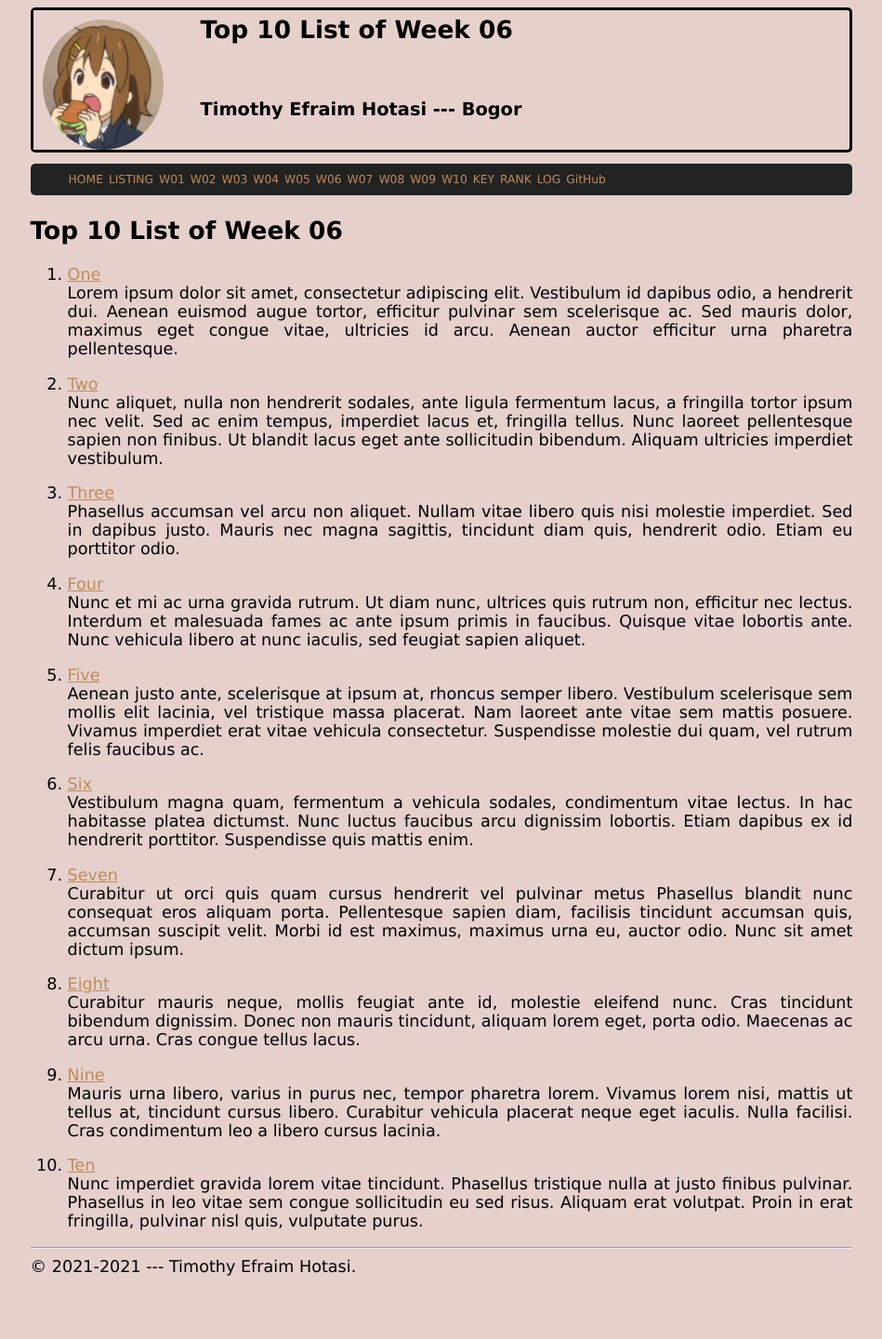
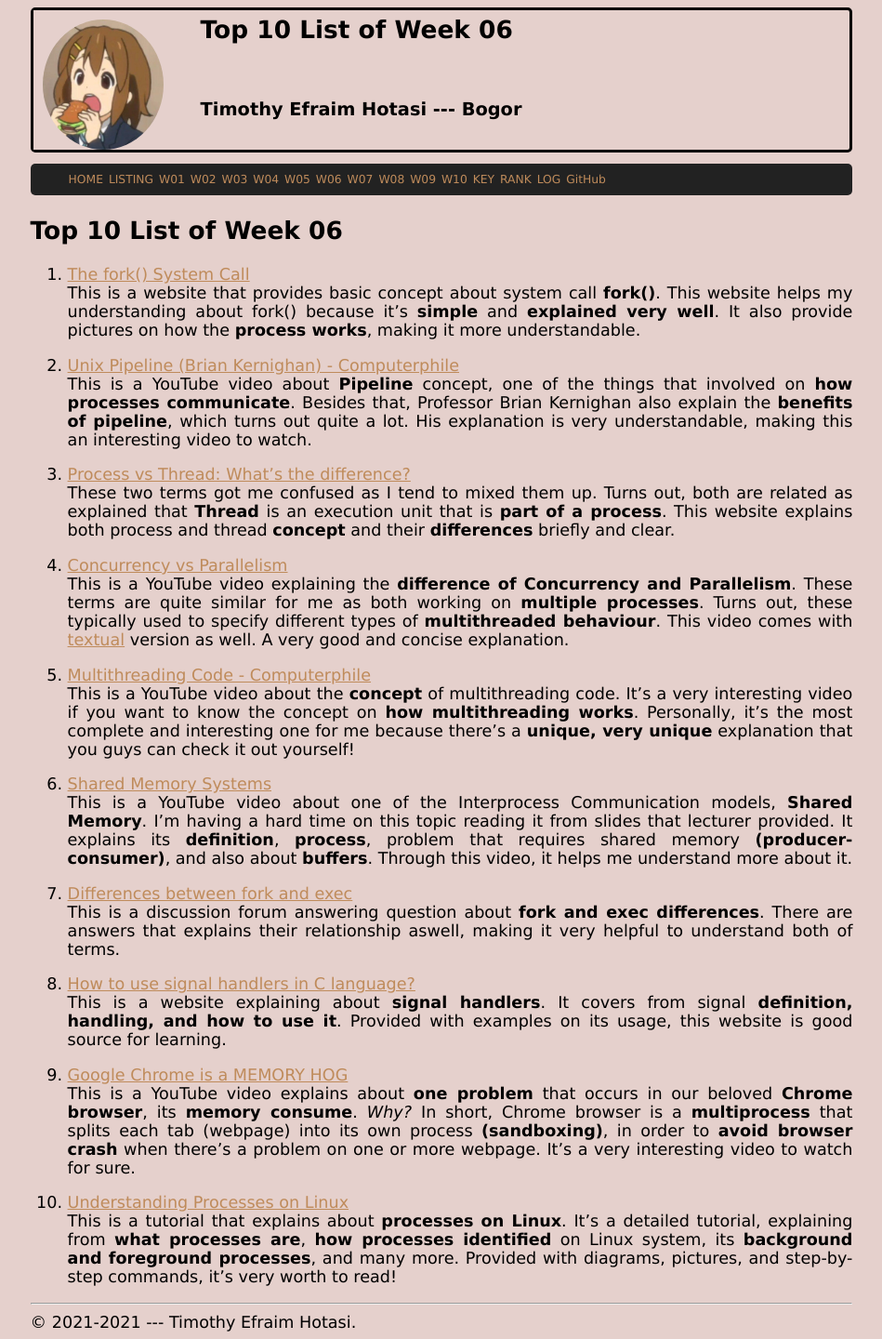
Before and after one commit to X1non/os211, a Jekyll site: the page built from w06.md, in a window 1280 px wide. Shown: the whole page at 93% size, without its empty margins (165-1114 px from the left). Built offline with Jekyll 4.4.1, drawn with Linux system fonts in a browser that asks for light colours; our own code applies the rules of GitHub Pages for plain Markdown files; before the commit the page ends 1380 px from its top, so only the background shows below that.

Commit message:
w06 done

```diff
--- a/TXT/myrank.txt
+++ b/TXT/myrank.txt
@@ -11,3 +11,6 @@ ZCZC W03 zaki-indra
 ZCZC W04 adamyrayuk
 ZCZC W04 yasyfawiwaha
 ZCZC W04 adamsyauqi
+ZCZC W05 zulfankasilas
+ZCZC W05 adamsyauqi
+ZCZC W05 adamyrayeuk
--- a/w06.md
+++ b/w06.md
@@ -5,72 +5,32 @@ permalink: /W06/
 
 # Top 10 List of Week 06
 
-1. [One](https://en.wikipedia.org/wiki/1)<br>
-Lorem ipsum dolor sit amet, consectetur adipiscing elit.
-Vestibulum id dapibus odio, a hendrerit dui.
-Aenean euismod augue tortor, efficitur pulvinar sem scelerisque ac.
-Sed mauris dolor, maximus eget congue vitae, ultricies id arcu.
-Aenean auctor efficitur urna pharetra pellentesque.
+1. [The fork() System Call](https://www.csl.mtu.edu/cs4411.ck/www/NOTES/process/fork/create.html)<br>
+This is a website that provides basic concept about system call **fork()**. This website helps my understanding about fork() because it's **simple** and **explained very well**. It also provide pictures on how the **process works**, making it more understandable.
 
-2. [Two](https://en.wikipedia.org/wiki/2)<br>
-Nunc aliquet, nulla non hendrerit sodales, ante ligula fermentum lacus, a fringilla tortor ipsum nec velit.
-Sed ac enim tempus, imperdiet lacus et, fringilla tellus.
-Nunc laoreet pellentesque sapien non finibus.
-Ut blandit lacus eget ante sollicitudin bibendum.
-Aliquam ultricies imperdiet vestibulum.
+2. [Unix Pipeline (Brian Kernighan) - Computerphile](https://www.youtube.com/watch?v=bKzonnwoR2I)<br>
+This is a YouTube video about **Pipeline** concept, one of the things that involved on **how processes communicate**. Besides that, Professor Brian Kernighan also explain the **benefits of pipeline**, which turns out quite a lot. His explanation is very understandable, making this an interesting video to watch.
 
-3. [Three](https://en.wikipedia.org/wiki/3)<br>
-Phasellus accumsan vel arcu non aliquet.
-Nullam vitae libero quis nisi molestie imperdiet.
-Sed in dapibus justo.
-Mauris nec magna sagittis, tincidunt diam quis, hendrerit odio.
-Etiam eu porttitor odio.
+3. [Process vs Thread: What's the difference?](https://www.guru99.com/difference-between-process-and-thread.html)<br>
+These two terms got me confused as I tend to mixed them up. Turns out, both are related as explained that **Thread** is an execution unit that is **part of a process**. This website explains both process and thread **concept** and their **differences** briefly and clear.
 
-4. [Four](https://en.wikipedia.org/wiki/4)<br>
-Nunc et mi ac urna gravida rutrum.
-Ut diam nunc, ultrices quis rutrum non, efficitur nec lectus.
-Interdum et malesuada fames ac ante ipsum primis in faucibus.
-Quisque vitae lobortis ante.
-Nunc vehicula libero at nunc iaculis, sed feugiat sapien aliquet.
+4. [Concurrency vs Parallelism](https://www.youtube.com/watch?v=Y1pgpn2gOSg)<br>
+This is a YouTube video explaining the **difference of Concurrency and Parallelism**. These terms are quite similar for me as both working on **multiple processes**. Turns out, these typically used to specify different types of **multithreaded behaviour**. This video comes with [textual](http://tutorials.jenkov.com/java-concurrency/concurrency-vs-parallelism.html) version as well. A very good and concise explanation.
 
-5. [Five](https://en.wikipedia.org/wiki/5)<br>
-Aenean justo ante, scelerisque at ipsum at, rhoncus semper libero.
-Vestibulum scelerisque sem mollis elit lacinia, vel tristique massa placerat.
-Nam laoreet ante vitae sem mattis posuere.
-Vivamus imperdiet erat vitae vehicula consectetur.
-Suspendisse molestie dui quam, vel rutrum felis faucibus ac.
+5. [Multithreading Code - Computerphile](https://www.youtube.com/watch?v=7ENFeb-J75k)<br>
+This is a YouTube video about the **concept** of multithreading code. It's a very interesting video if you want to know the concept on **how multithreading works**. Personally, it's the most complete and interesting one for me because there's a **unique, very unique** explanation that you guys can check it out yourself!
 
-6. [Six](https://en.wikipedia.org/wiki/6)<br>
-Vestibulum magna quam, fermentum a vehicula sodales, condimentum vitae lectus.
-In hac habitasse platea dictumst.
-Nunc luctus faucibus arcu dignissim lobortis.
-Etiam dapibus ex id hendrerit porttitor.
-Suspendisse quis mattis enim.
+6. [Shared Memory Systems](https://www.youtube.com/watch?v=uHtzOFwgD74)<br>
+This is a YouTube video about one of the Interprocess Communication models, **Shared Memory**. I'm having a hard time on this topic reading it from slides that lecturer provided. It explains its **definition**, **process**, problem that requires shared memory **(producer-consumer)**, and also about **buffers**. Through this video, it helps me understand more about it.
 
-7. [Seven](https://en.wikipedia.org/wiki/7)<br>
-Curabitur ut orci quis quam cursus hendrerit vel pulvinar metus
-Phasellus blandit nunc consequat eros aliquam porta.
-Pellentesque sapien diam, facilisis tincidunt accumsan quis, accumsan suscipit velit.
-Morbi id est maximus, maximus urna eu, auctor odio.
-Nunc sit amet dictum ipsum.
+7. [Differences between fork and exec](https://stackoverflow.com/questions/1653340/differences-between-fork-and-exec)<br>
+This is a discussion forum answering question about **fork and exec differences**. There are answers that explains their relationship aswell, making it very helpful to understand both of terms.
 
-8. [Eight](https://en.wikipedia.org/wiki/8)<br>
-Curabitur mauris neque, mollis feugiat ante id, molestie eleifend nunc.
-Cras tincidunt bibendum dignissim.
-Donec non mauris tincidunt, aliquam lorem eget, porta odio.
-Maecenas ac arcu urna.
-Cras congue tellus lacus.
+8. [How to use signal handlers in C language?](https://linuxhint.com/signal_handlers_c_programming_language/)<br>
+This is a website explaining about **signal handlers**. It covers from signal **definition, handling, and how to use it**. Provided with examples on its usage, this website is good source for learning.
 
-9. [Nine](https://en.wikipedia.org/wiki/9)<br>
-Mauris urna libero, varius in purus nec, tempor pharetra lorem.
-Vivamus lorem nisi, mattis ut tellus at, tincidunt cursus libero.
-Curabitur vehicula placerat neque eget iaculis.
-Nulla facilisi.
-Cras condimentum leo a libero cursus lacinia.
+9. [Google Chrome is a MEMORY HOG](https://www.youtube.com/watch?v=NFT9rKt7HpI)<br>
+This is a YouTube video explains about **one problem** that occurs in our beloved **Chrome browser**, its **memory consume**. _Why?_ In short, Chrome browser is a **multiprocess** that splits each tab (webpage) into its own process **(sandboxing)**, in order to **avoid browser crash** when there's a problem on one or more webpage. It's a very interesting video to watch for sure.
 
-10. [Ten](https://en.wikipedia.org/wiki/10)<br>
-Nunc imperdiet gravida lorem vitae tincidunt.
-Phasellus tristique nulla at justo finibus pulvinar.
-Phasellus in leo vitae sem congue sollicitudin eu sed risus.
-Aliquam erat volutpat.
-Proin in erat fringilla, pulvinar nisl quis, vulputate purus.
+10. [Understanding Processes on Linux](https://devconnected.com/understanding-processes-on-linux/)<br>
+This is a tutorial that explains about **processes on Linux**. It's a detailed tutorial, explaining from **what processes are**, **how processes identified** on Linux system, its **background and foreground processes**, and many more. Provided with diagrams, pictures, and step-by-step commands, it's very worth to read!
```
Also changed, not shown: TXT/mylog.txt (+7 -0 lines), 6 other files.
